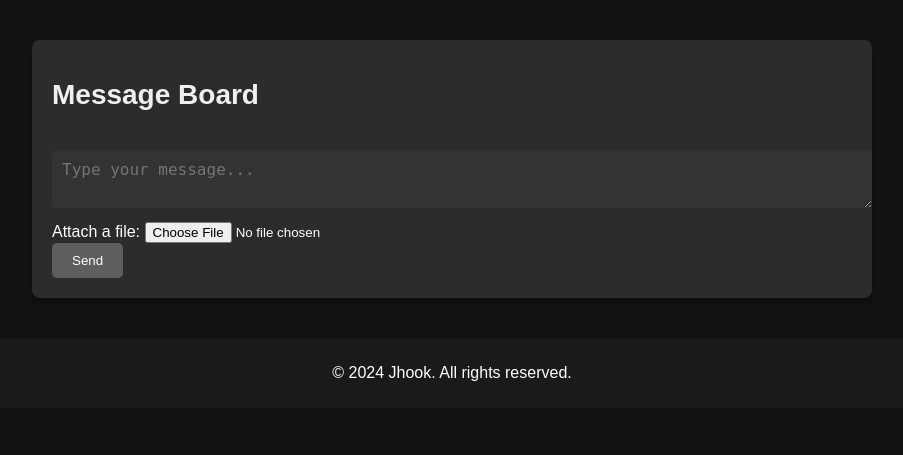
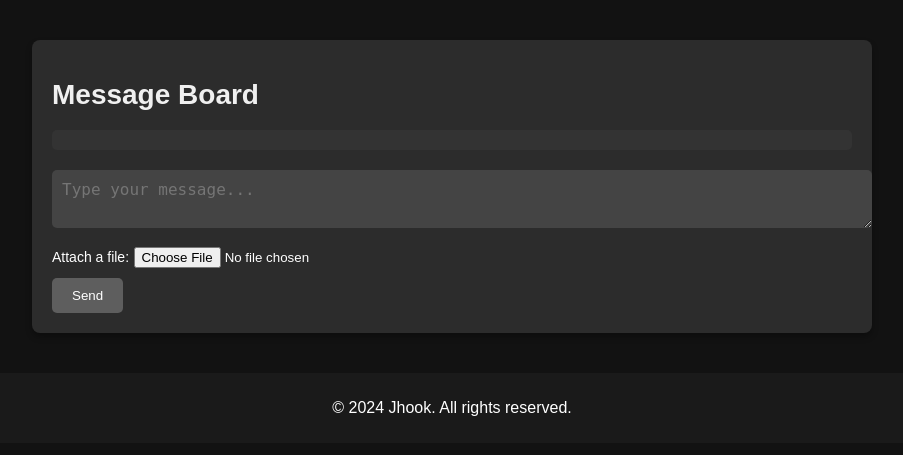
Before and after one commit to benbirchpersonal/jhook.dev, a PHP site: page /share/index.html in a window 1280 px wide. Shown: the part 108-563 px from the top of the page, without its empty margins (188-1091 px from the left). Run offline with PHP 8.4, Linux system fonts and the light colour scheme.

Commit message:
Update styles.css

```diff
--- a/share/styles.css
+++ b/share/styles.css
@@ -1,7 +1,6 @@
-/* Example of jhook.dev styles adapted for the message board */
 body {
     font-family: 'Arial', sans-serif;
-    background-color: #121212;  /* Dark background similar to jhook.dev */
+    background-color: #121212;
     color: #ffffff;
     margin: 0;
     padding: 0;
@@ -51,17 +50,32 @@ h1 {
     max-height: 400px;
     overflow-y: auto;
     margin-bottom: 20px;
+    background-color: #333;
+    padding: 10px;
+    border-radius: 5px;
 }
 
 .input-box {
     width: 100%;
     padding: 10px;
     border-radius: 5px;
-    background-color: #333;
+    background-color: #444;
     color: #fff;
     border: none;
     font-size: 16px;
     margin-bottom: 10px;
+}
+
+.file-upload {
+    margin-bottom: 10px;
+}
+
+.file-upload label {
+    font-size: 14px;
+}
+
+.file-upload input {
+    margin-top: 5px;
 }
 
 .btn {
```
